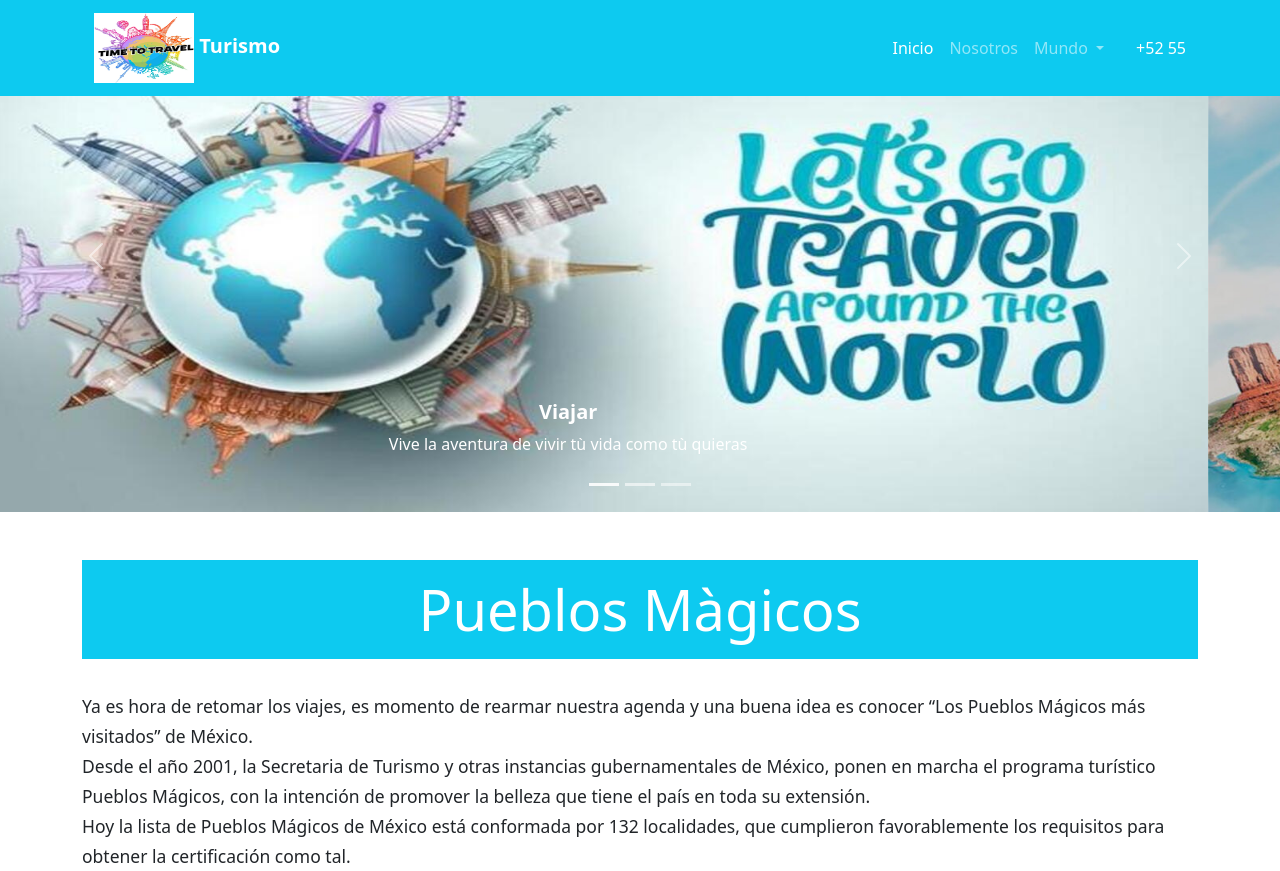
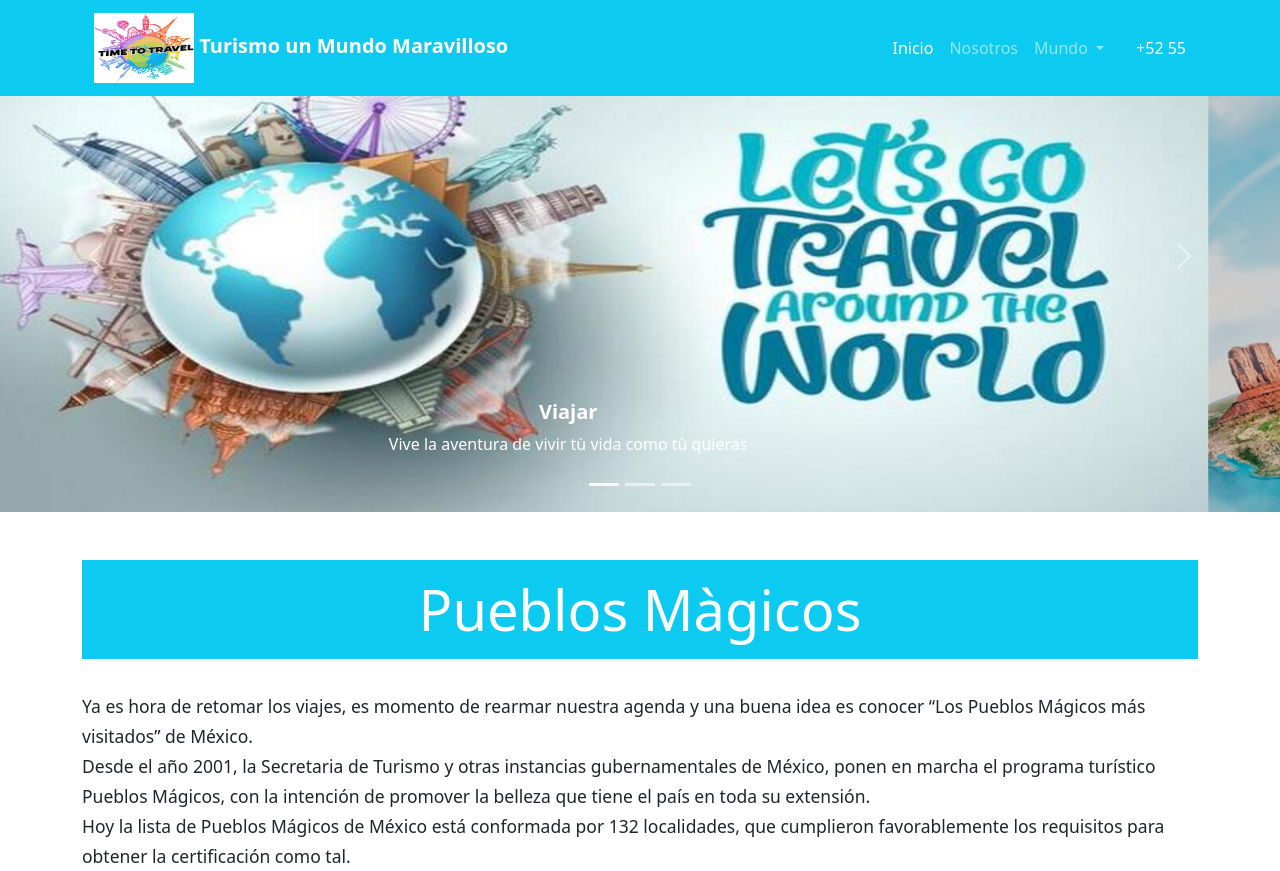
Before and after one commit to aventurasinolvidables/aventurasinolvidables.github.io, a plain HTML site: page index.html in a window 1280 px wide. Shown: the top 871 px of the page. Drawn offline with nearby package versions, Linux system fonts and the light colour scheme.

Commit message:
cambio de titulo

```diff
--- a/index.html
+++ b/index.html
@@ -8,14 +8,14 @@
     <!-- Bootstrap CSS -->
     <link href="https://cdn.jsdelivr.net/npm/bootstrap@5.1.3/dist/css/bootstrap.min.css" rel="stylesheet" integrity="sha384-1BmE4kWBq78iYhFldvKuhfTAU6auU8tT94WrHftjDbrCEXSU1oBoqyl2QvZ6jIW3" crossorigin="anonymous">
 
-    <title>Turismo un Mundo Maravilloso</title>
+    <title>Turismo </title>
   </head>
   <body>
     <!-- inicio de menu de navegacion (Navbar) -->
     <div class="bg-info fixed-top">
         <nav class="navbar navbar-expand-md navbar-dark bg-info container">
             <div class="container-fluid">
-              <a class="navbar-brand" href="#"> <img src="Imagenes/Turismo 1.jpg" alt="" width="100" height="70" class="d-inline-block align-text-center"> <b>Turismo</b></a>
+              <a class="navbar-brand" href="#"> <img src="Imagenes/Turismo 1.jpg" alt="" width="100" height="70" class="d-inline-block align-text-center"> <b>Turismo un Mundo Maravilloso </b></a>
               <button class="navbar-toggler" type="button" data-bs-toggle="collapse" data-bs-target="#navbarSupportedContent" aria-controls="navbarSupportedContent" aria-expanded="false" aria-label="Toggle navigation">
                 <span class="navbar-toggler-icon"></span>
               </button>
```
